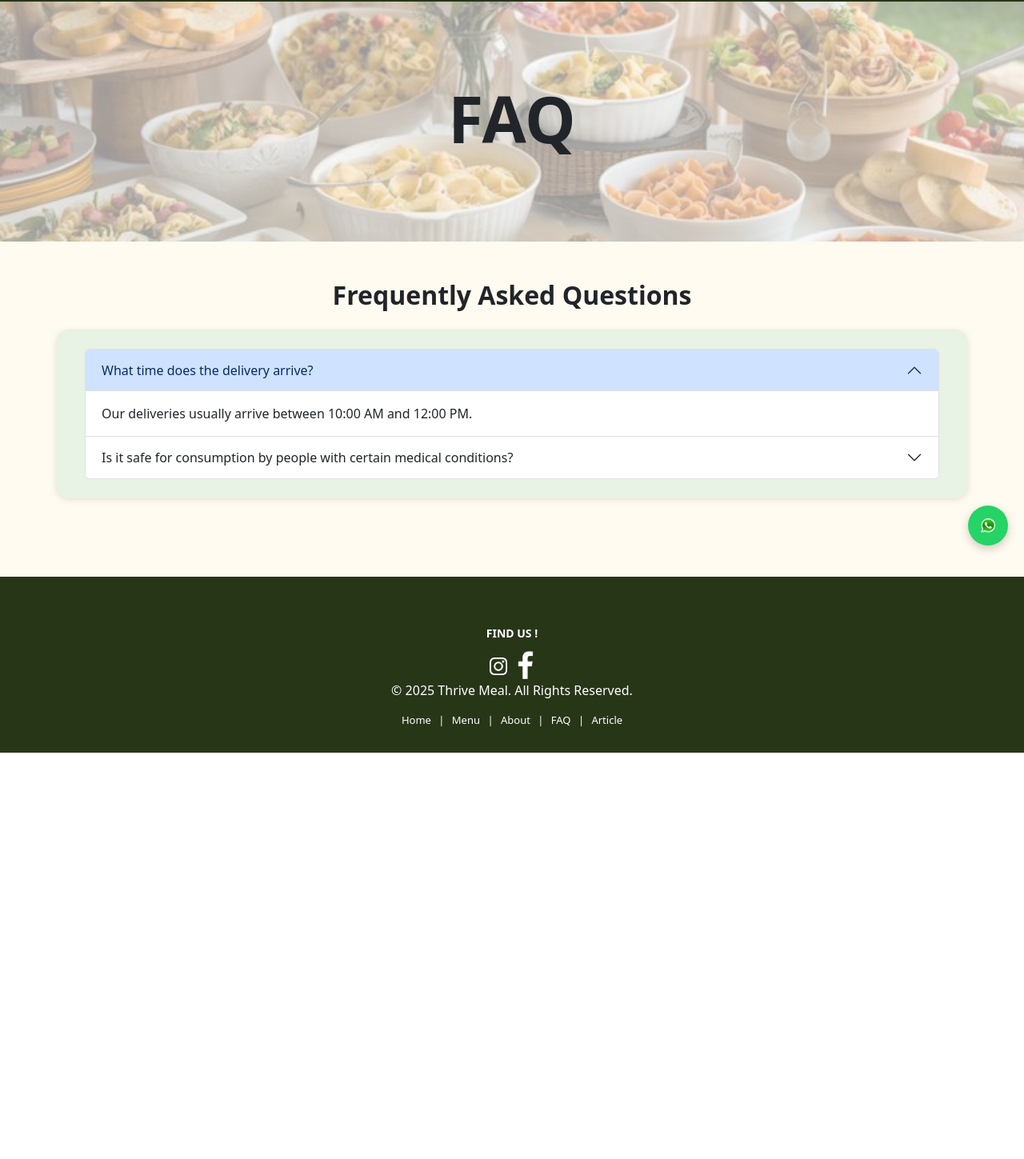
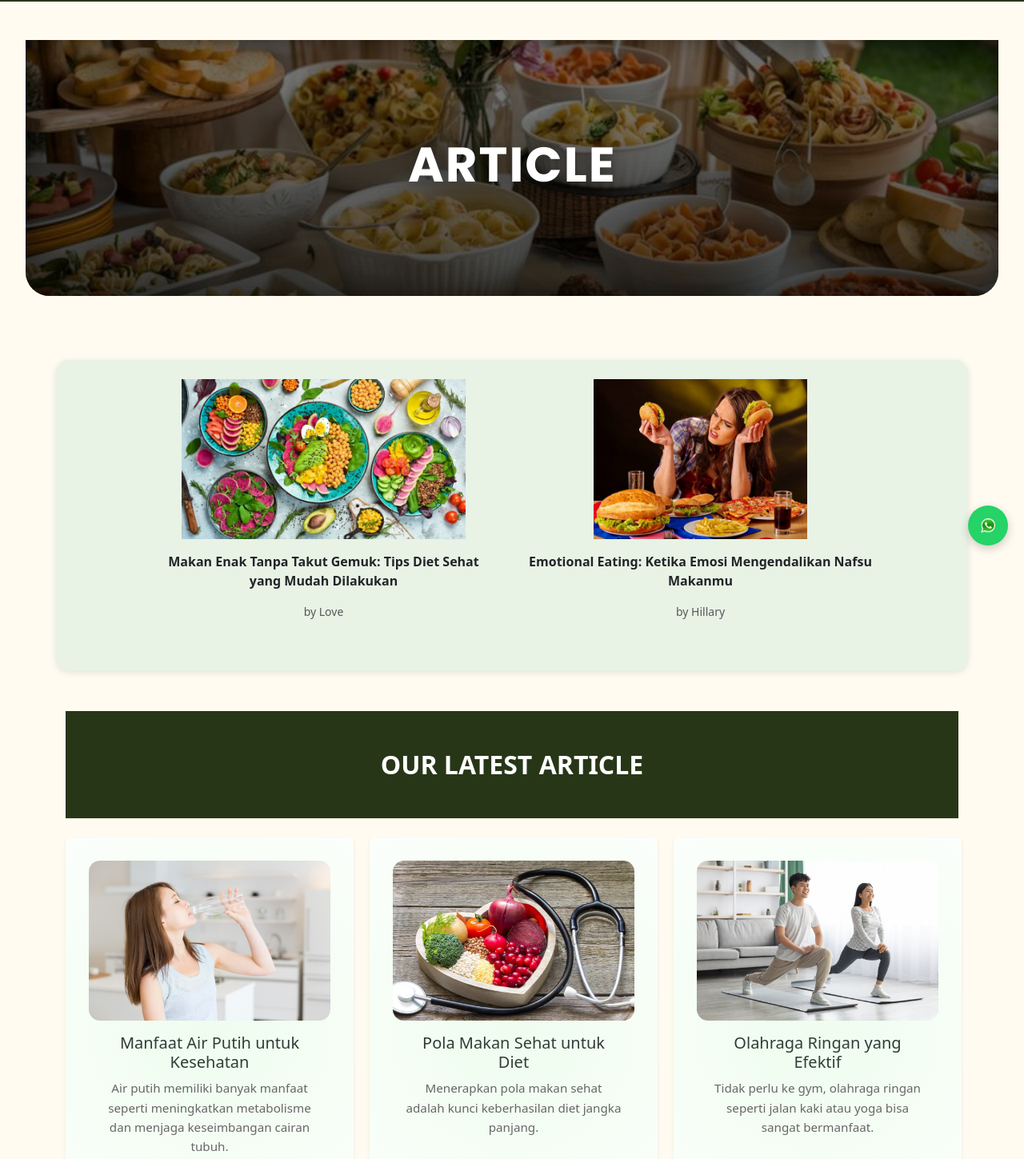
Before and after one commit to VanessaSimanta/Thrive-Meal, a React (Create React App) app in the folder frontend/: page /article in a window 1280 px wide. Shown: the part 98-1547 px from the top of the page at 80% size. Before the commit the page ends 1039 px from the top, so only its background shows below. Built offline with nearby package versions, Linux system fonts and the light colour scheme; no server answers.

Commit message:
article and faq update

```diff
--- a/frontend/src/public/component/FaqPage.js
+++ b/frontend/src/public/component/FaqPage.js
@@ -24,28 +24,12 @@ function FaqPage() {
   return (
     <div style={{ backgroundColor: "#fffbf0", minHeight: "100vh" }}>
       {/* Banner Section */}
-      <div className="faq-page position-relative text-center">
-        <div
-          className="faq-banner"
-          style={{
-            backgroundImage: `url('../images/banner-menu.jpg)`,
-            backgroundSize: "cover",
-            backgroundPosition: "center",
-            height: "300px",
-            position: "relative",
-          }}
-        >
-          <div
-            className="menu-banner-overlay d-flex justify-content-center align-items-center"
-            style={{
-              backgroundColor: "rgba(255, 255, 255, 0.7)",
-              height: "100%",
-              width: "100%",
-            }}
-          >
-            <h1 className="menu-title display-1 fw-bold">FAQ</h1>
-          </div>
+      <div className="menu-page">
+      <div className="menu-banner">
+        <div className="menu-banner-overlay">
+          <h1 className="menu-title">FAQ</h1>
         </div>
+      </div>
       </div>
 
       {/* FAQ Section */}
--- a/frontend/src/public/component/articlePage.js
+++ b/frontend/src/public/component/articlePage.js
@@ -1,37 +1,71 @@
-import React from 'react';
-import faqBanner from '../images/banner-menu.jpg';
+// src/public/component/articlePage.js
 
-function FaqPage() {
+import "bootstrap/dist/css/bootstrap.min.css";
+import airPutih from '../images/air-putih.jpg';
+import polaHidup from '../images/pola-hidup.webp';
+import olahraga from '../images/olahraga.jpg';
+import makan from '../images/makan-sehat.webp';
+import makan2 from '../images/makan2.jpg';
+import FormOrder from './FormOrder'; // perhatikan path ini agar sesuai
+import React, { useState } from 'react';
+
+function ArticlePage() {
+  const [showModal, setShowModal] = useState(false);
+  //const handleOpen = () => setShowModal(true);
+  const handleClose = () => setShowModal(false);
+
+  const articles = [
+    {
+      id: 1,
+      title: "Manfaat Air Putih untuk Kesehatan",
+      description:
+        "Air putih memiliki banyak manfaat seperti meningkatkan metabolisme dan menjaga keseimbangan cairan tubuh.",
+      image: airPutih,
+      url: "https://www.alodokter.com/jangan-remehkan-manfaat-air-putih",
+    },
+    {
+      id: 2,
+      title: "Pola Makan Sehat untuk Diet",
+      description:
+        "Menerapkan pola makan sehat adalah kunci keberhasilan diet jangka panjang.",
+      image: polaHidup,
+      url: "https://www.halodoc.com/artikel/7-tips-menerapkan-pola-makan-sehat-yang-mudah-dilakukan",
+    },
+    {
+      id: 3,
+      title: "Olahraga Ringan yang Efektif",
+      description:
+        "Tidak perlu ke gym, olahraga ringan seperti jalan kaki atau yoga bisa sangat bermanfaat.",
+      image: olahraga,
+      url: 'https://ayosehat.kemkes.go.id/terlalu-sibuk-7-olahraga-ringan-ini-bisa-dilakukan-di-rumah',
+    },
+  ];
+
+  const featuredArticles = [
+    {
+      id: 1,
+      title: "Makan Enak Tanpa Takut Gemuk: Tips Diet Sehat yang Mudah Dilakukan",
+      author: "Love",
+      image: makan,
+    },
+    {
+      id: 2,
+      title: "Emotional Eating: Ketika Emosi Mengendalikan Nafsu Makanmu",
+      author: "Hillary",
+      image: makan2,
+    },
+  ];
+
   return (
     <div style={{ backgroundColor: "#fffbf0" }}>
-      <div className="faq-page">
-        <div
-          className="faq-banner"
-          style={{
-            backgroundImage: `url(${faqBanner})`,
-            backgroundSize: "cover",
-            backgroundPosition: "center",
-            height: "300px",
-            position: "relative",
-          }}
-        >
-          <div
-            className="faq-banner-overlay"
-            style={{
-              backgroundColor: "rgba(255, 255, 255, 0.6)",
-              height: "100%",
-              display: "flex",
-              justifyContent: "center",
-              alignItems: "center",
-            }}
-          >
-            <h1 className="faq-title display-1 fw-bold">FAQ</h1>
+      <div className="menu-page">
+        <div className="menu-banner">
+          <div className="menu-banner-overlay">
+            <h1 className="menu-title">ARTICLE</h1>
           </div>
         </div>
       </div>
-
       <section className="container py-5">
-        <h2 className="text-center fw-bold mb-4">Frequently Asked Questions</h2>
         <div
           className="row justify-content-center p-4"
           style={{
@@ -41,63 +75,64 @@ function FaqPage() {
             boxShadow: "0 2px 8px rgba(0,0,0,0.1)",
           }}
         >
-          <div className="accordion" id="faqAccordion">
-            <div className="accordion-item">
-              <h2 className="accordion-header" id="headingOne">
-                <button
-                  className="accordion-button"
-                  type="button"
-                  data-bs-toggle="collapse"
-                  data-bs-target="#collapseOne"
-                  aria-expanded="true"
-                  aria-controls="collapseOne"
-                >
-                  What time does the delivery arrive?
-                </button>
-              </h2>
-              <div
-                id="collapseOne"
-                className="accordion-collapse collapse show"
-                aria-labelledby="headingOne"
-                data-bs-parent="#faqAccordion"
-              >
-                <div className="accordion-body">
-                  Our deliveries usually arrive between 10:00 AM and 12:00 PM.
+          {featuredArticles.map((article) => (
+            <div
+              className="col-md-5 mx-2 mb-4 align-items-center text-center"
+              key={article.id}
+            >
+              <div className="overflow-hidden rounded" style={{ height: "200px" }}>
+                <img
+                  src={article.image}
+                  alt={article.title}
+                  className="img-fluid w-250 article-img"
+                  style={{
+                    objectFit: "cover",
+                    height: "100%",
+                    transition: "transform 0.3s ease",
+                  }}
+                />
+              </div>
+              <p className="fw-semibold mt-3">{article.title}</p>
+              <p className="text-muted small">by {article.author}</p>
+            </div>
+          ))}
+        </div>
+        <h2 className="text-center fw-bold mb-4 bg-custom text-white">OUR LATEST ARTICLE</h2>
+        <div className="row justify-content-center">
+          {articles.map((article) => (
+            <div className="col-md-4 mb-4" key={article.id}>
+              <div className="card h-100 shadow-sm border-0">
+                <img
+                  src={article.image}
+                  className="card-img-top"
+                  alt={article.title}
+                  style={{ height: "200px", objectFit: "cover" }}
+                />
+                <div className="card-body text-center">
+                  <h5 className="card-title">{article.title}</h5>
+                  <p className="card-text small">{article.description}</p>
+                </div>
+                <div className="text-center mb-3">
+                  <a
+                    href={article.url}
+                    target="_blank"
+                    rel="noopener noreferrer"
+                    className="category-button"
+                    style={{ position: "relative", zIndex: 2 }}
+                  >
+                    SEE MORE
+                  </a>
                 </div>
               </div>
             </div>
+          ))}
+        </div>
 
-            <div className="accordion-item">
-              <h2 className="accordion-header" id="headingTwo">
-                <button
-                  className="accordion-button collapsed"
-                  type="button"
-                  data-bs-toggle="collapse"
-                  data-bs-target="#collapseTwo"
-                  aria-expanded="false"
-                  aria-controls="collapseTwo"
-                >
-                  Is it safe for consumption by people with certain medical conditions?
-                </button>
-              </h2>
-              <div
-                id="collapseTwo"
-                className="accordion-collapse collapse"
-                aria-labelledby="headingTwo"
-                data-bs-parent="#faqAccordion"
-              >
-                <div className="accordion-body">
-                  Yes, we provide full nutritional info. Always consult your doctor for personalized advice.
-                </div>
-              </div>
-            </div>
-
-            {/* Tambahkan pertanyaan lain di sini jika ada */}
-          </div>
-        </div>
+        {/* Modal Order Form */}
+        <FormOrder show={showModal} handleClose={handleClose} />
       </section>
     </div>
   );
 }
 
-export default FaqPage;
+export default ArticlePage;
```
